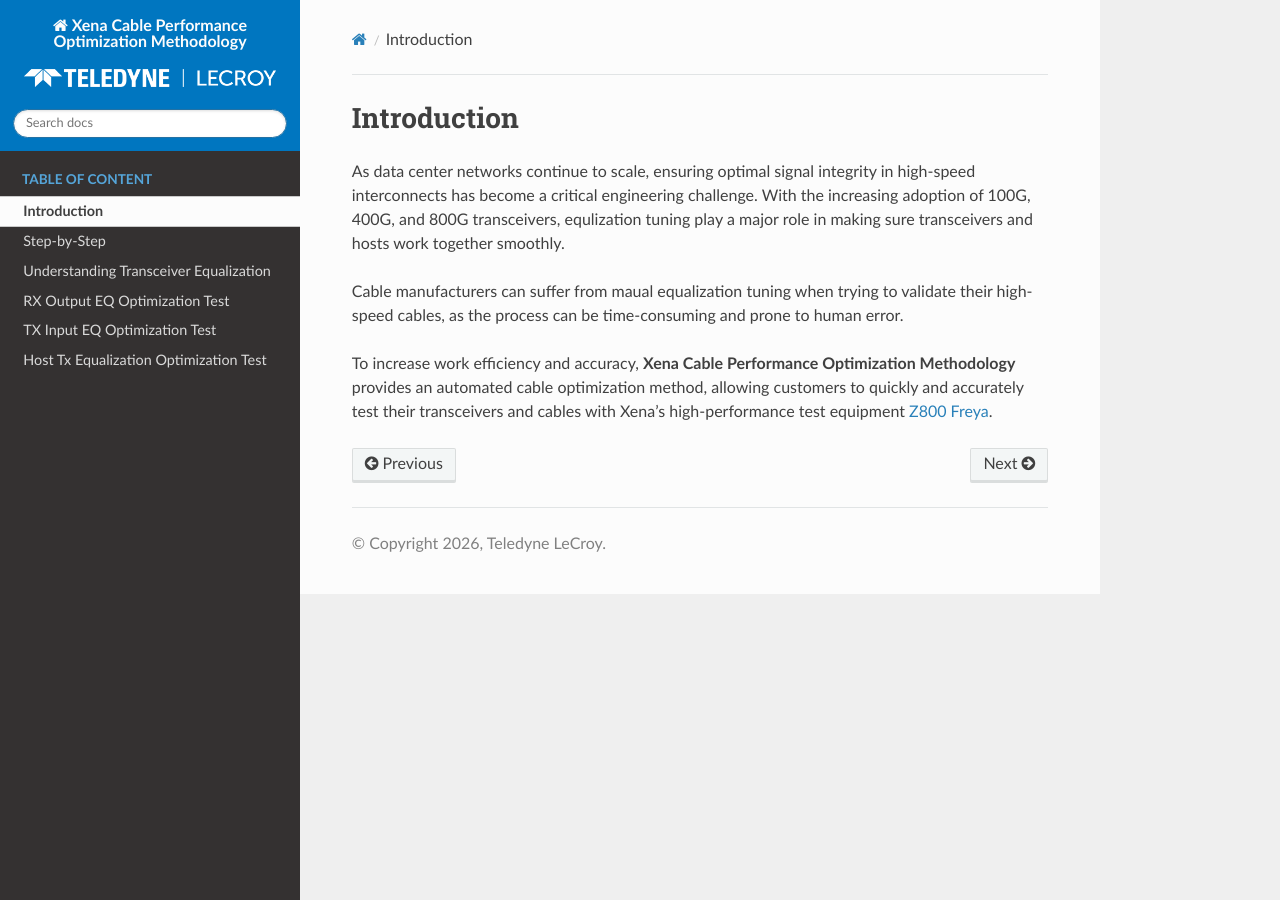
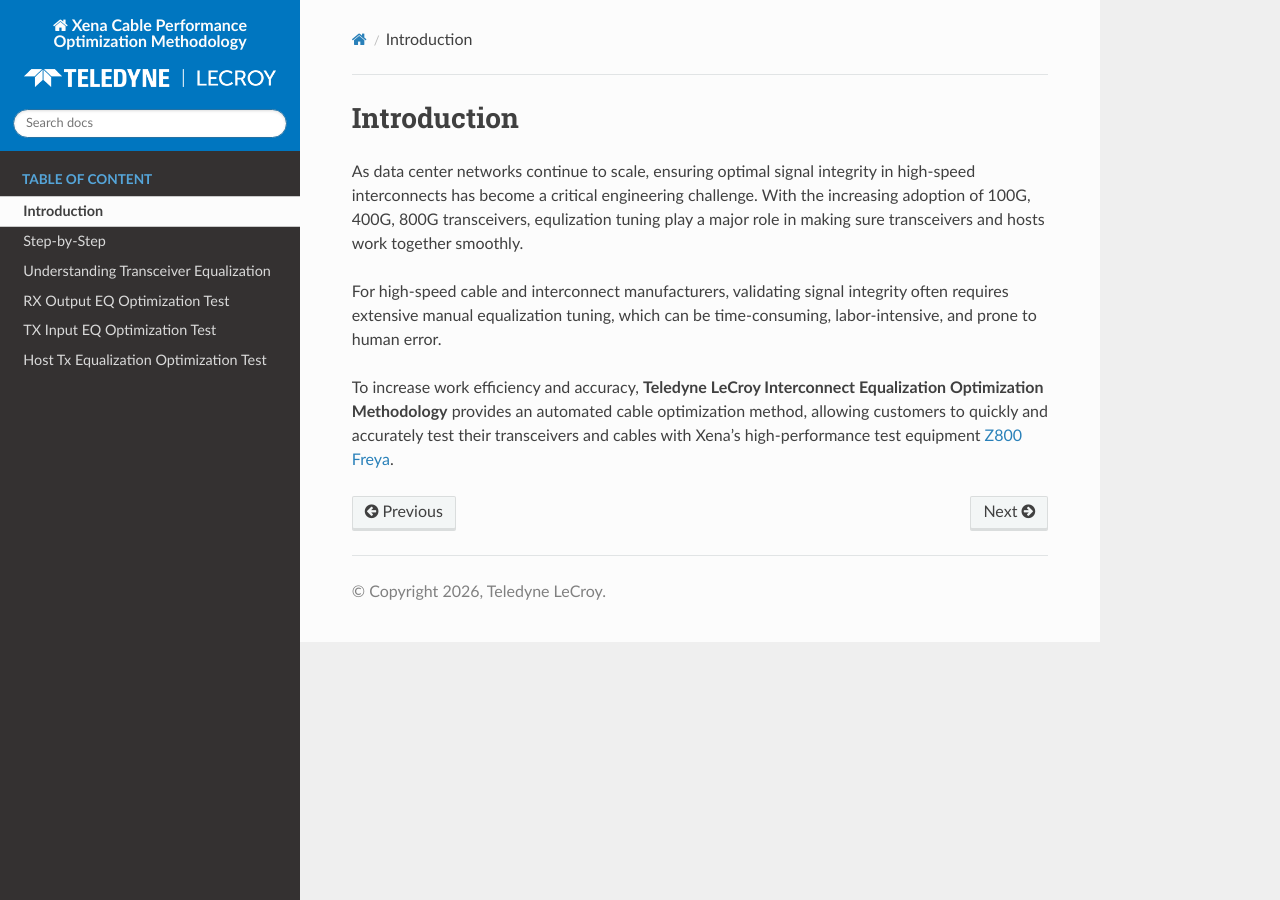
Before and after one commit to xenanetworks/cable-perf-test-suite, a Sphinx documentation site: the page built from docs/source/introduction.rst, in a window 1280 px wide. Built offline with Sphinx 7.4.7 and the Read the Docs theme 3.1.0, drawn with Linux system fonts in a browser that asks for light colours.

Commit message:
Update introduction.rst

```diff
--- a/docs/source/introduction.rst
+++ b/docs/source/introduction.rst
@@ -1,8 +1,8 @@
 Introduction
 ============
 
-As data center networks continue to scale, ensuring optimal signal integrity in high-speed interconnects has become a critical engineering challenge. With the increasing adoption of 100G, 400G, and 800G transceivers, equlization tuning play a major role in making sure transceivers and hosts work together smoothly.
+As data center networks continue to scale, ensuring optimal signal integrity in high-speed interconnects has become a critical engineering challenge. With the increasing adoption of 100G, 400G, 800G transceivers, equlization tuning play a major role in making sure transceivers and hosts work together smoothly.
 
-Cable manufacturers can suffer from maual equalization tuning when trying to validate their high-speed cables, as the process can be time-consuming and prone to human error.
+For high-speed cable and interconnect manufacturers, validating signal integrity often requires extensive manual equalization tuning, which can be time-consuming, labor-intensive, and prone to human error.
 
-To increase work efficiency and accuracy, **Xena Cable Performance Optimization Methodology** provides an automated cable optimization method, allowing customers to quickly and accurately test their transceivers and cables with Xena's high-performance test equipment `Z800 Freya <https://xenanetworks.com/freya-800g-pam4-ethernet-testing-112gbps-serdes/>`_.
+To increase work efficiency and accuracy, **Teledyne LeCroy Interconnect Equalization Optimization Methodology** provides an automated cable optimization method, allowing customers to quickly and accurately test their transceivers and cables with Xena's high-performance test equipment `Z800 Freya <https://xenanetworks.com/freya-800g-pam4-ethernet-testing-112gbps-serdes/>`_.
```
